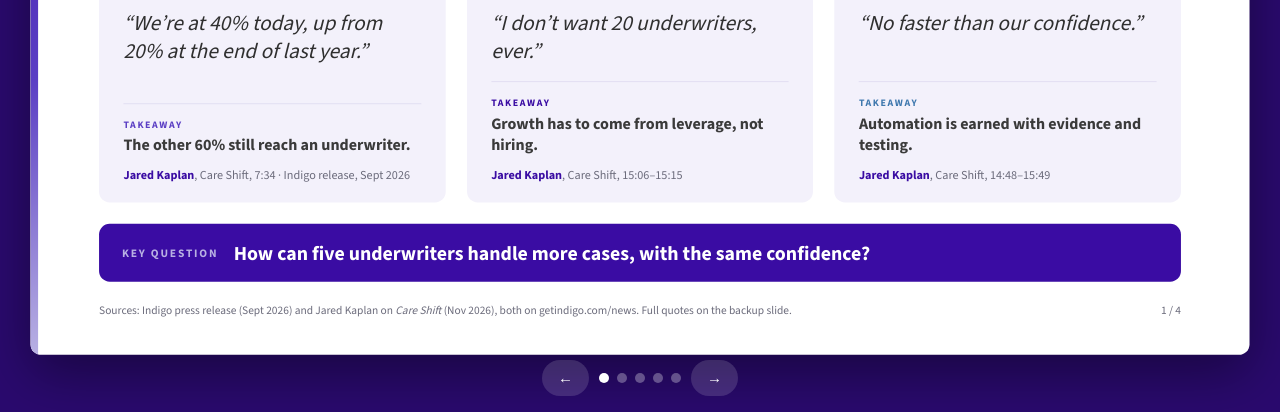
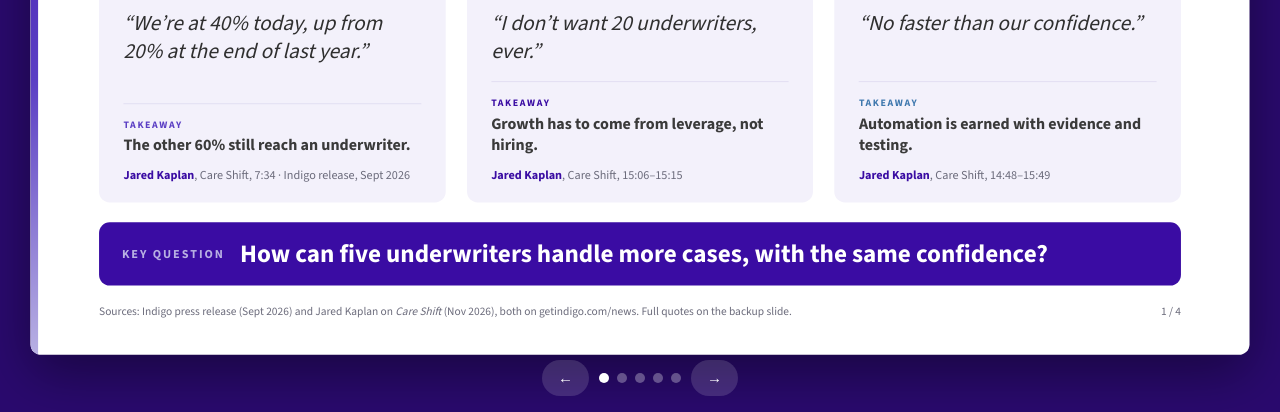
Before and after one commit to akhilesh360/underwriter-exception-copilot, a plain HTML site: page docs/deck.html in a window 1280 px wide. Shown: the part 388-800 px from the top of the page. Drawn offline with nearby package versions, Linux system fonts and the light colour scheme.

Commit message:
Deck: larger key question

```diff
--- a/docs/deck.html
+++ b/docs/deck.html
@@ -61,9 +61,9 @@
   .qc .so b{display:block;font-size:13px;letter-spacing:.16em;text-transform:uppercase;color:var(--c);margin-bottom:4px}
   .qc .who{padding-top:14px;font-size:16px;color:var(--muted)}
   .qc .who b{color:var(--primary)}
-  .pstate{margin-top:28px;margin-bottom:28px;background:var(--primary);color:#fff;border-radius:14px;padding:22px 30px;display:flex;gap:20px;align-items:center}
-  .pstate span{font-size:15px;font-weight:800;letter-spacing:.16em;text-transform:uppercase;color:var(--lav);white-space:nowrap}
-  .pstate div{font-size:26px;font-weight:800;line-height:1.25}
+  .pstate{margin-top:26px;margin-bottom:24px;background:var(--primary);color:#fff;border-radius:14px;padding:22px 30px;display:flex;gap:20px;align-items:center}
+  .pstate span{font-size:16px;font-weight:800;letter-spacing:.16em;text-transform:uppercase;color:var(--lav);white-space:nowrap}
+  .pstate div{font-size:33px;font-weight:800;line-height:1.2}
   /* slide 2 */
   .s2{display:grid;grid-template-columns:1fr 360px;gap:40px;margin-top:30px;flex:1;min-height:0;margin-bottom:22px}
   .video{background:#0f172a;border-radius:14px;overflow:hidden;display:flex}
```
